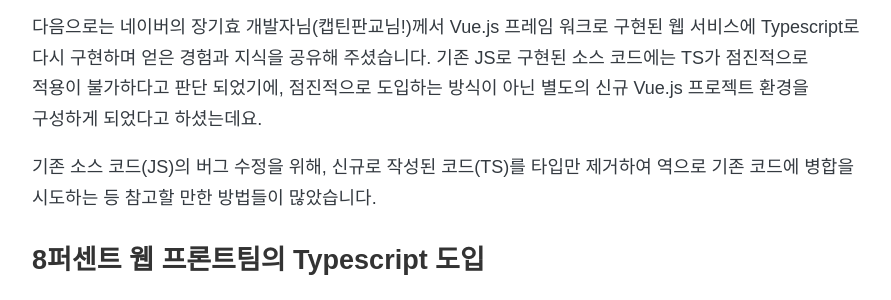
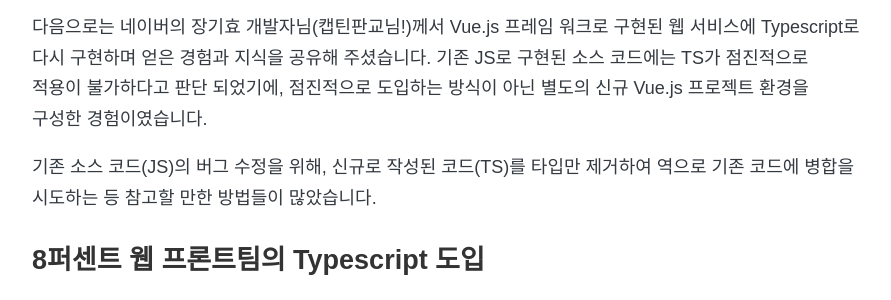
Before and after one commit to 8percent/8percent.github.io, a Jekyll site: the page built from _posts/2022-09-08-신입개발자의_인프콘2022_참가_후기.md, in a window 1280 px wide and 900 px high, scrolled down 4186 px. Shown: the part 243-543 px from the top of the window, without its empty margins (194-1085 px from the left). Built offline with Jekyll 4.4.1, drawn with Linux system fonts in a browser that asks for light colours; some web fonts are replaced.

Commit message:
CHG: 내용 수정

```diff
--- a/_posts/2022-09-08-신입개발자의_인프콘2022_참가_후기.md
+++ b/_posts/2022-09-08-신입개발자의_인프콘2022_참가_후기.md
@@ -56,7 +56,7 @@
 
 ## **운영중인 Vue.js 웹서비스를 타입스크립트로 다시 쓰기 (장기효, 네이버)**
 
-다음으로는 네이버의 장기효 개발자님(캡틴판교님!)께서 Vue.js 프레임 워크로 구현된 웹 서비스에 Typescript로 다시 구현하며 얻은 경험과 지식을 공유해 주셨습니다. 기존 JS로 구현된 소스 코드에는 TS가 점진적으로 적용이 불가하다고 판단 되었기에, 점진적으로 도입하는 방식이 아닌 별도의 신규 Vue.js 프로젝트 환경을 구성하게 되었다고 하셨는데요.
+다음으로는 네이버의 장기효 개발자님(캡틴판교님!)께서 Vue.js 프레임 워크로 구현된 웹 서비스에 Typescript로 다시 구현하며 얻은 경험과 지식을 공유해 주셨습니다. 기존 JS로 구현된 소스 코드에는 TS가 점진적으로 적용이 불가하다고 판단 되었기에, 점진적으로 도입하는 방식이 아닌 별도의 신규 Vue.js 프로젝트 환경을 구성한 경험이였습니다.
 
 기존 소스 코드(JS)의 버그 수정을 위해, 신규로 작성된 코드(TS)를 타입만 제거하여 역으로 기존 코드에 병합을 시도하는 등 참고할 만한 방법들이 많았습니다.
 
```
